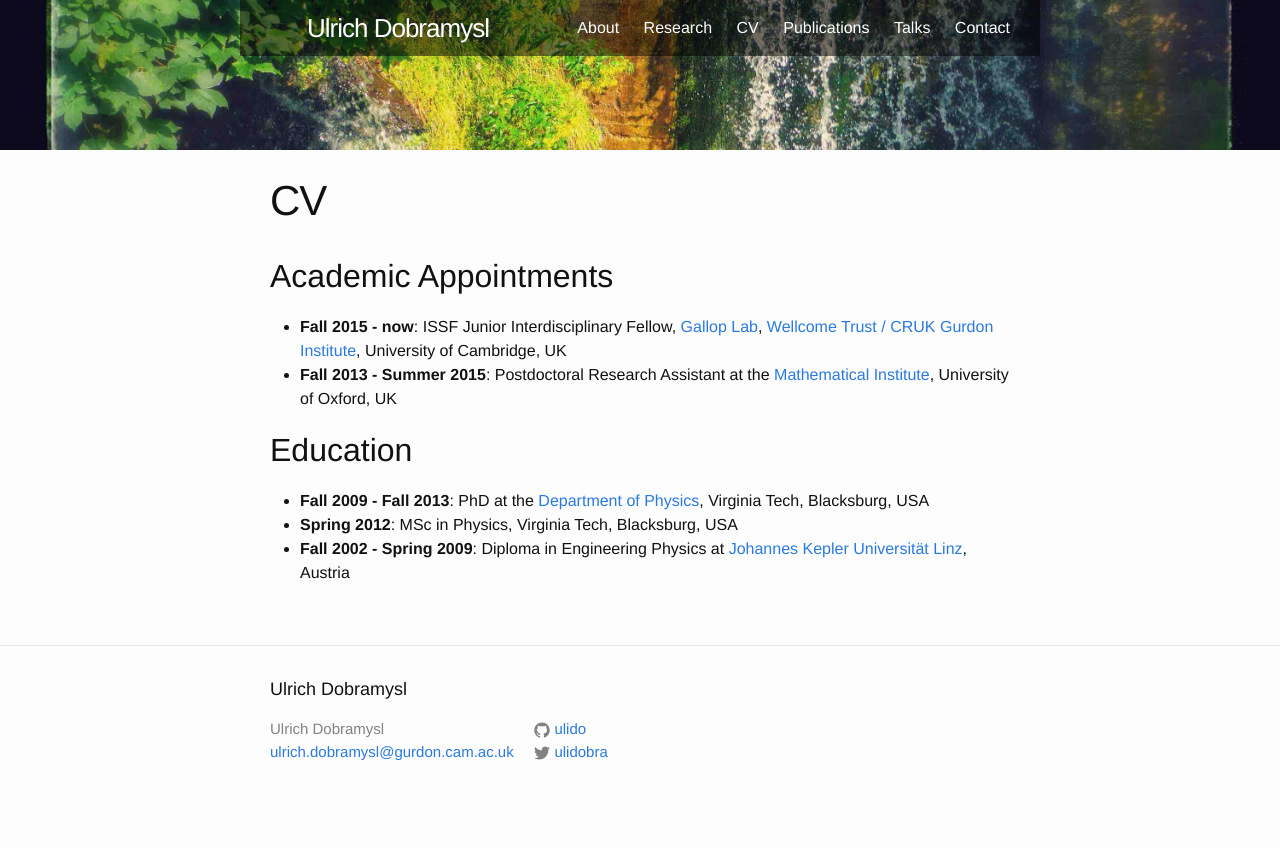
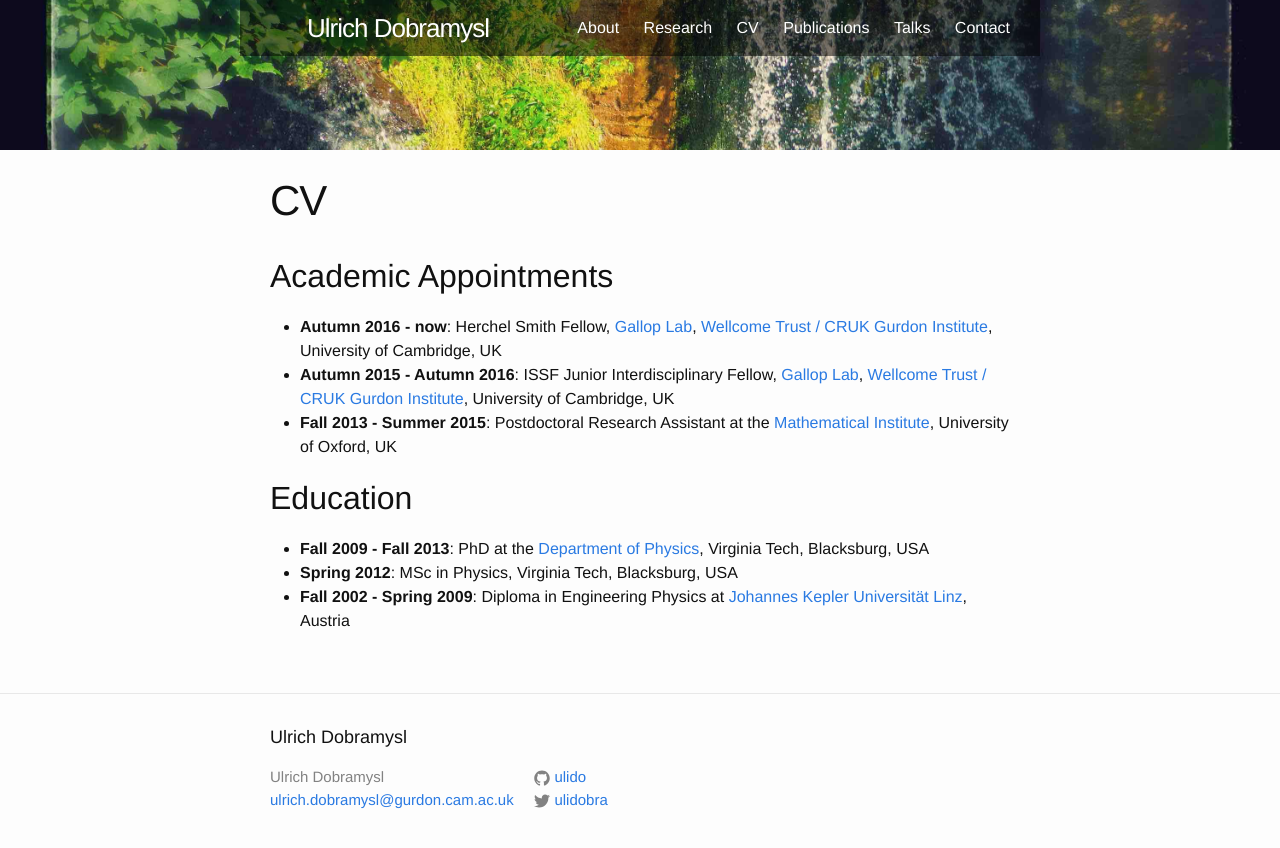
Before and after one commit to ulido/ulido.github.io, a Jekyll site: the page built from 02-cv.md, in a window 1280 px wide. Shown: the top 848 px of the page. Built offline with Jekyll 4.4.1, drawn with Linux system fonts in a browser that asks for light colours.

Commit message:
Herchel Smith Fellowship

```diff
--- a/02-cv.md
+++ b/02-cv.md
@@ -5,7 +5,8 @@ permalink: /cv/
 ---
 
 ## Academic Appointments
-* **Fall 2015 - now**: ISSF Junior Interdisciplinary Fellow, [Gallop Lab](http://www2.gurdon.cam.ac.uk/~galloplab/), [Wellcome Trust / CRUK Gurdon Institute](http://www.gurdon.cam.ac.uk), University of Cambridge, UK
+* **Autumn 2016 - now**: Herchel Smith Fellow, [Gallop Lab](http://www2.gurdon.cam.ac.uk/~galloplab/), [Wellcome Trust / CRUK Gurdon Institute](http://www.gurdon.cam.ac.uk), University of Cambridge, UK
+* **Autumn 2015 - Autumn 2016**: ISSF Junior Interdisciplinary Fellow, [Gallop Lab](http://www2.gurdon.cam.ac.uk/~galloplab/), [Wellcome Trust / CRUK Gurdon Institute](http://www.gurdon.cam.ac.uk), University of Cambridge, UK
 * **Fall 2013 - Summer 2015**: Postdoctoral Research Assistant at the [Mathematical Institute](http://www.maths.ox.ac.uk/), University of Oxford, UK
 
 ## Education
```
Also changed, not shown: 00-about.md (+1 -1 lines).
